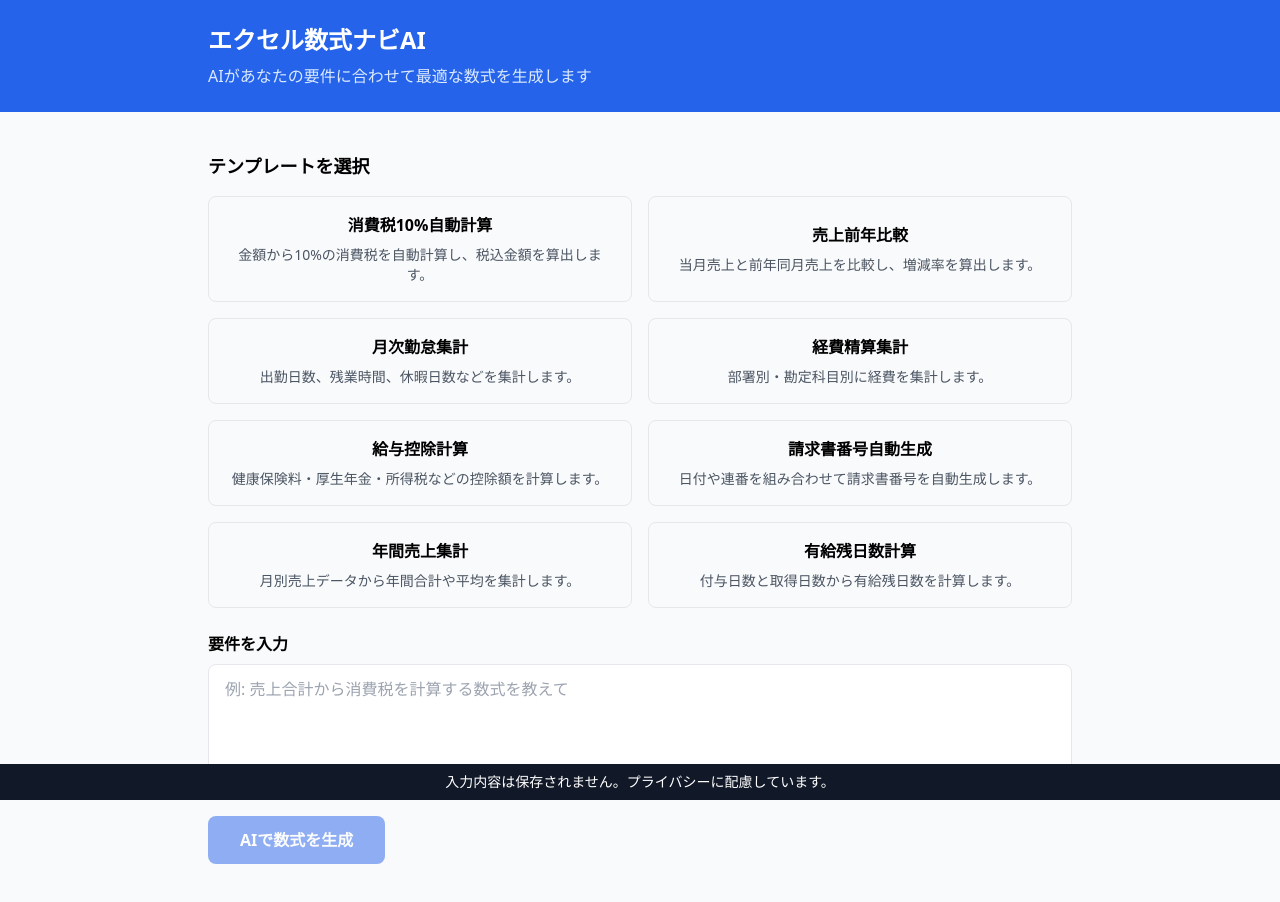
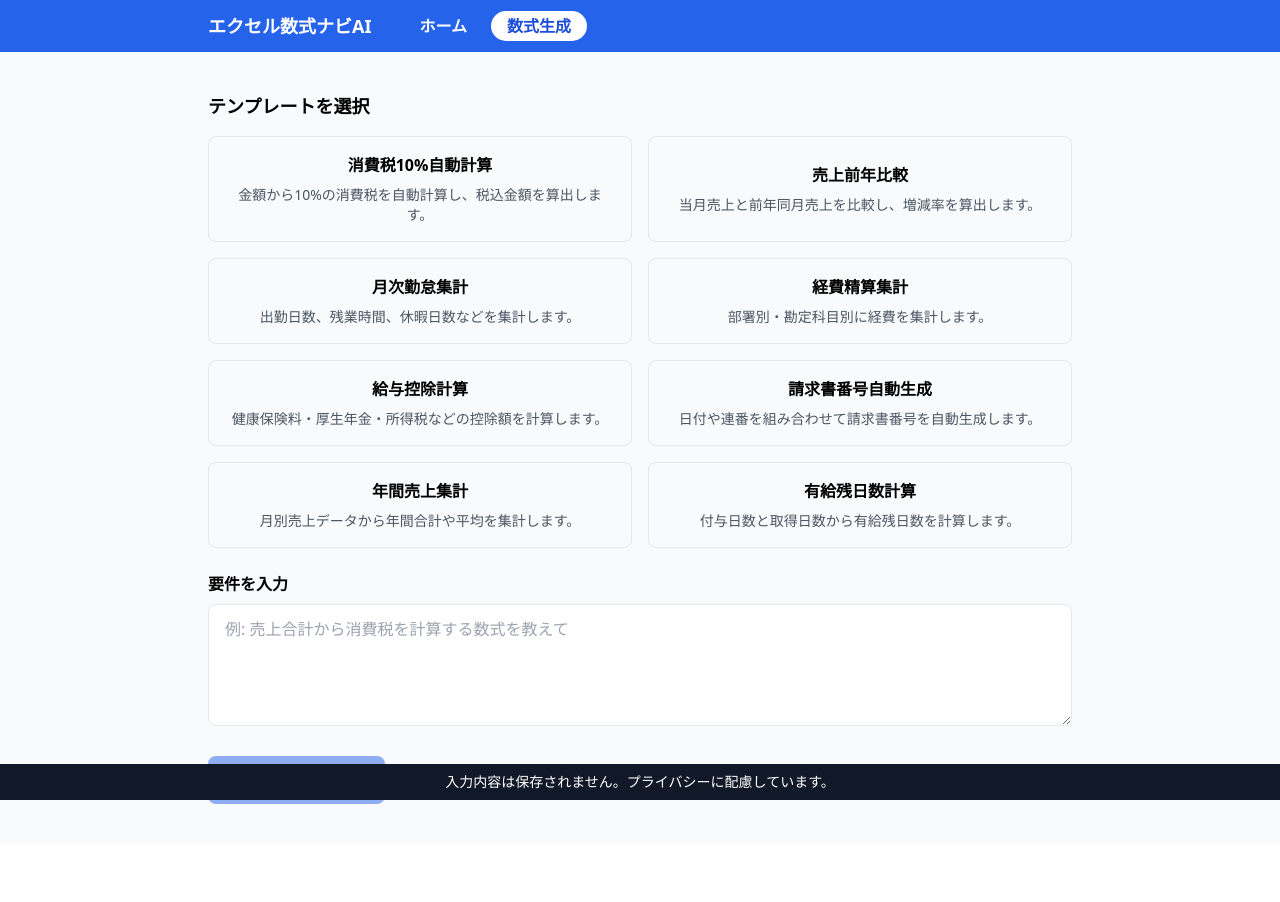
Before and after one commit to masattv/excel_navi, a Next.js app: page /generate in a window 1280 px wide. After the commit the page ends 844 px from the top, so only its background shows below. Built offline with nearby package versions, Linux system fonts and the light colour scheme.

Commit message:
数式生成ページのヘッダーをトップページと同じ青いナビゲーションバーに統一

```diff
--- a/pages/generate.tsx
+++ b/pages/generate.tsx
@@ -1,4 +1,6 @@
 import React, { useState } from 'react';
+import Link from 'next/link';
+import { useRouter } from 'next/router';
 import { templates } from '../data/templates';
 import TemplateSelector from '@/components/TemplateSelector';
 import LoadingSpinner from '@/components/LoadingSpinner';
@@ -40,6 +42,7 @@ const GeneratePage: React.FC = () => {
   const [result, setResult] = useState('');
   const [loading, setLoading] = useState(false);
   const [error, setError] = useState('');
+  const router = useRouter();
 
   const selectedTemplate = templates.find(t => t.id === selectedId);
 
@@ -75,14 +78,28 @@ const GeneratePage: React.FC = () => {
     }
   };
 
+  // ナビゲーションバー
+  const navTab = (
+    <div className="bg-blue-600 text-white">
+      <div className="max-w-4xl mx-auto flex items-center px-4 py-3">
+        <Link href="/">
+          <span className="font-bold text-lg mr-8">エクセル数式ナビAI</span>
+        </Link>
+        <div className="flex space-x-2">
+          <Link href="/">
+            <span className={`px-4 py-1 rounded-full font-semibold ${router.pathname === '/' ? 'bg-white text-blue-700' : 'text-white'}`}>ホーム</span>
+          </Link>
+          <Link href="/generate">
+            <span className={`px-4 py-1 rounded-full font-semibold ${router.pathname === '/generate' ? 'bg-white text-blue-700' : 'text-white'}`}>数式生成</span>
+          </Link>
+        </div>
+      </div>
+    </div>
+  );
+
   return (
     <div className="min-h-screen bg-gray-50">
-      <div className="bg-blue-600 text-white py-6">
-        <div className="max-w-4xl mx-auto px-4">
-          <h1 className="text-2xl font-bold">エクセル数式ナビAI</h1>
-          <p className="mt-2 text-blue-100">AIがあなたの要件に合わせて最適な数式を生成します</p>
-        </div>
-      </div>
+      {navTab}
       <div className="max-w-4xl mx-auto py-10 px-4">
         <TemplateSelector
           templates={templates}
```
